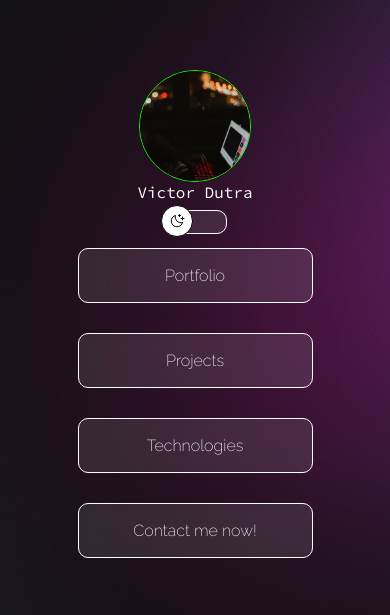
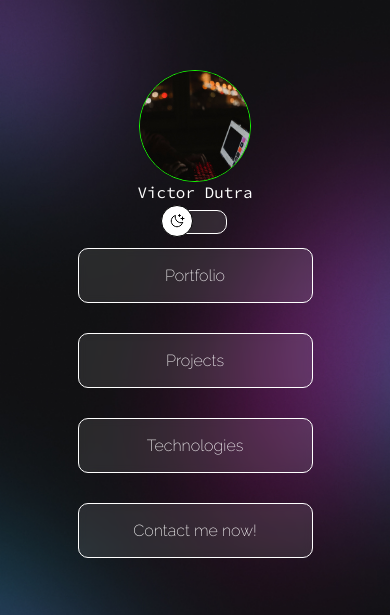
Before and after one commit to VictorDutraa/dev-links, a plain HTML site: page index.html in a window 390 px wide. Shown: the top 615 px of the page. Drawn offline with nearby package versions, Linux system fonts and the light colour scheme.

Commit message:
switch bg due to media queries

```diff
--- a/styles.css
+++ b/styles.css
@@ -9,7 +9,7 @@
 }
 
 :root{
-    --bg-url: url(./assets/bg-desktop.jpg);
+    --bg-url: url(./assets/bg-mobile.jpg);
     --text-color: white;
     --stroke-color: rgba(255, 255, 255, 0.1);
     --stroke-color: rgba(255, 255, 255, 0.1);
@@ -21,7 +21,7 @@
 
 
 .light{
-    --bg-url: url(./assets/bg-desktop-light.jpg);
+    --bg-url: url(./assets/bg-mobile-light.jpg);
     --text-color: black;
     a {font-weight: bold;}
     --stroke-color: rgba(255, 255, 255, 0.01);
@@ -185,3 +185,12 @@ footer {
     gap: 5px;
     font-family: 'Rajdhani', sans-serif;
 }
+
+@media(min-width: 700px){
+    :root{
+        --bg-url: url(./assets/bg-desktop.jpg);
+    }
+    .light{
+        --bg-url: url(./assets/bg-desktop-light.jpg);
+    }
+}
```
